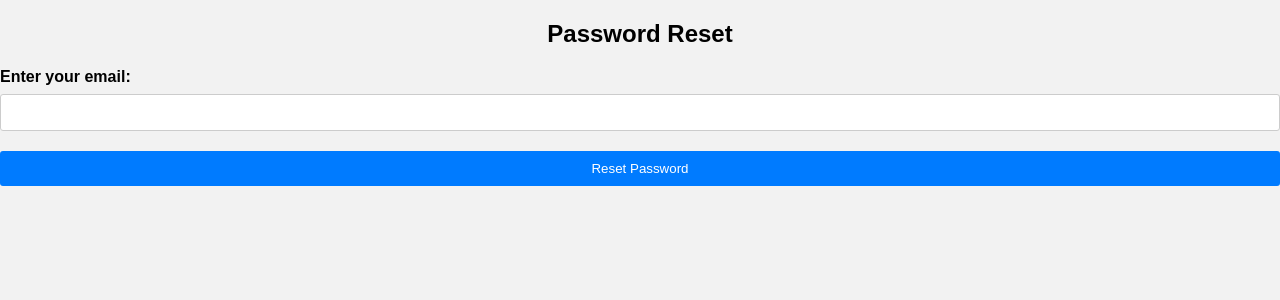
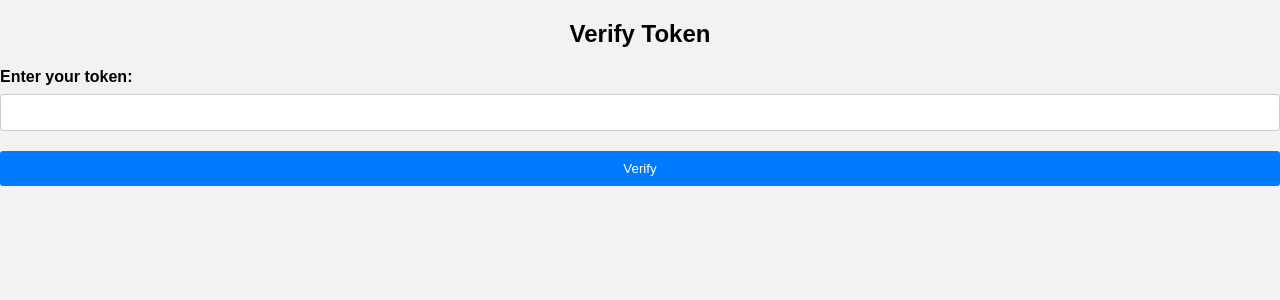
Before and after one commit to Ameen-Works/password-reset-fe, a React (Create React App) app: page /linkRoute in a window 1280 px wide. Shown: the top 300 px of the page. Built offline with nearby package versions, Linux system fonts and the light colour scheme.

Commit message:
updated page content

```diff
--- a/src/LinkRoute.js
+++ b/src/LinkRoute.js
@@ -21,11 +21,11 @@ const LinkRoute = () => {
 
   return (
     <div>
-      <h2>Password Reset</h2>
+      <h2>Verify Token</h2>
       {resetMessage && <p className="success">{resetMessage}</p>}
       {error && <p className="error">{error}</p>}
       <form onSubmit={handleSubmit}>
-        <label htmlFor="username">Enter your email:</label>
+        <label htmlFor="username">Enter your token:</label>
         <input
           type="email"
           id="username"
@@ -34,7 +34,7 @@ const LinkRoute = () => {
           onChange={handleUsernameChange}
           required
         />
-        <button type="submit">Reset Password</button>
+        <button type="submit">Verify</button>
       </form>
     </div>
   );
```
